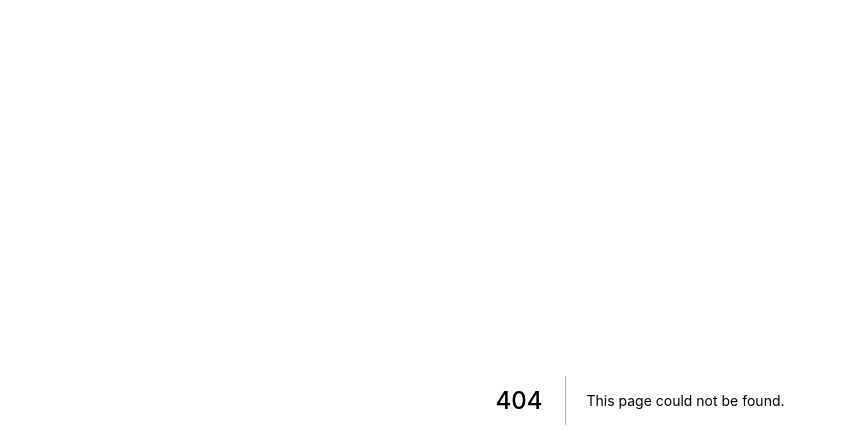
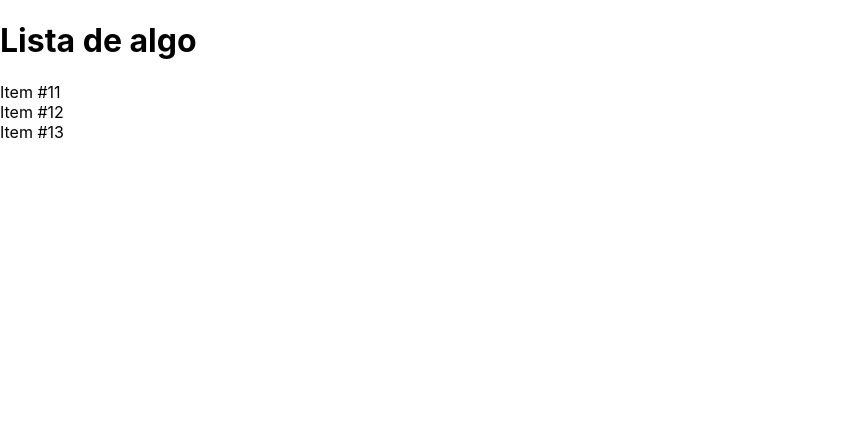
Before and after one commit to BianchiDev/react-project, a Next.js app: page /basicos/componentComFilho in a window 1280 px wide. Before the commit this address had no page. Shown: the top 448 px of the page, without its empty margins (0-846 px from the left). Built offline with nearby package versions, Linux system fonts and the light colour scheme.

Commit message:
elemento filho

```diff
--- /dev/null
+++ b/components/Lista.jsx
@@ -0,0 +1,14 @@
+export default function Lista(props) {
+    return (
+        <div>
+            <h1>Lista de algo</h1>
+
+            <ul style={{
+                listStyle: "none",
+                padding: 0,
+            }}>
+                {props.children}
+            </ul>
+        </div>
+    )
+}
--- /dev/null
+++ b/components/item.jsx
@@ -0,0 +1,5 @@
+export default function Item(props) {
+    return (
+        <li>{props.conteudo}</li>
+    )
+}
--- /dev/null
+++ b/pages/basicos/componentComFilho.jsx
@@ -0,0 +1,14 @@
+import Item from "../../components/item";
+import Lista from "../../components/Lista";
+
+export default function  componentComFilho(){
+    return(
+        <div>
+           <Lista>
+                <Item conteudo="Item #11"/>
+                <Item conteudo="Item #12"/>
+                <Item conteudo="Item #13"/>
+           </Lista>
+        </div>
+    )
+}
```
